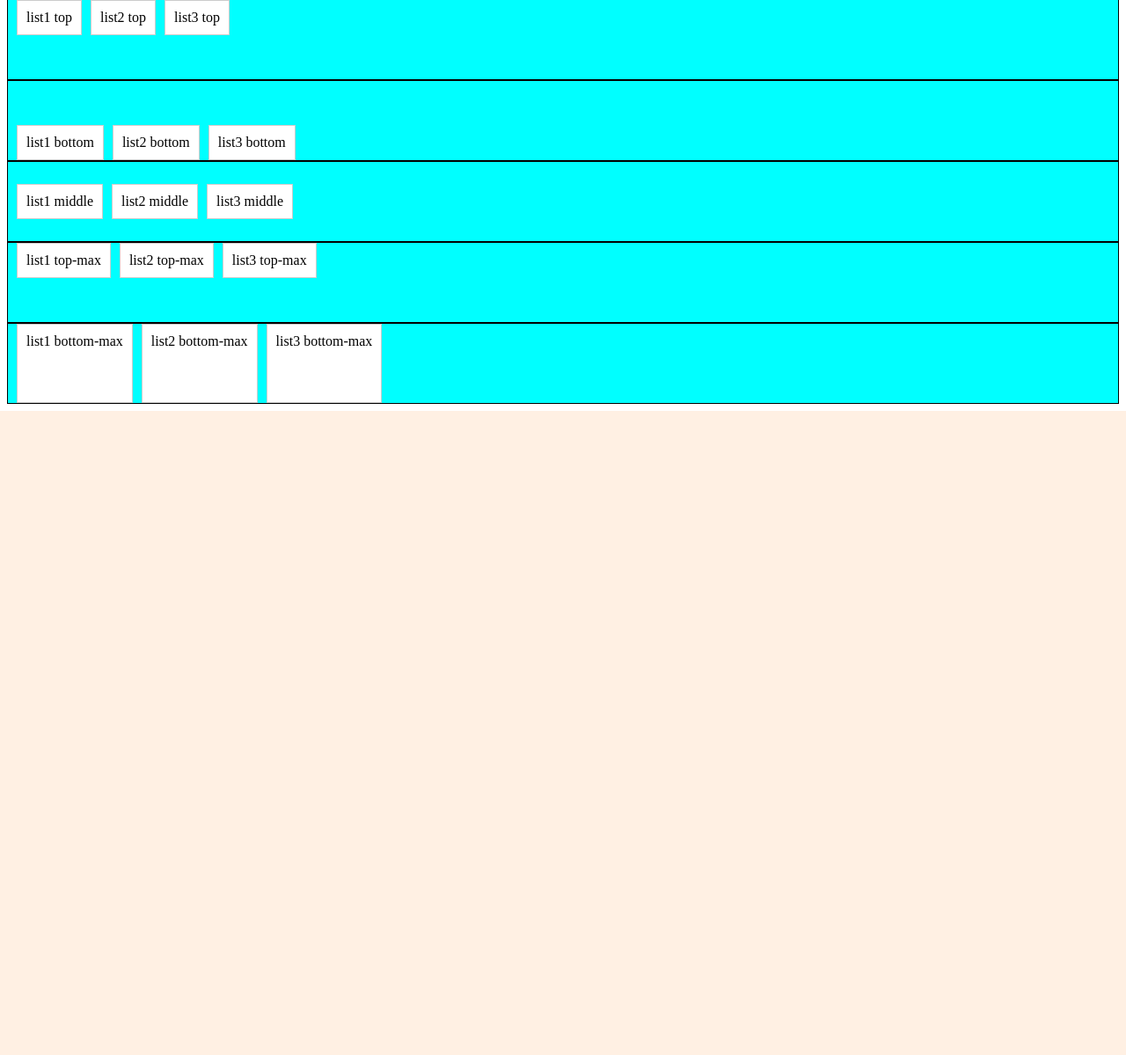
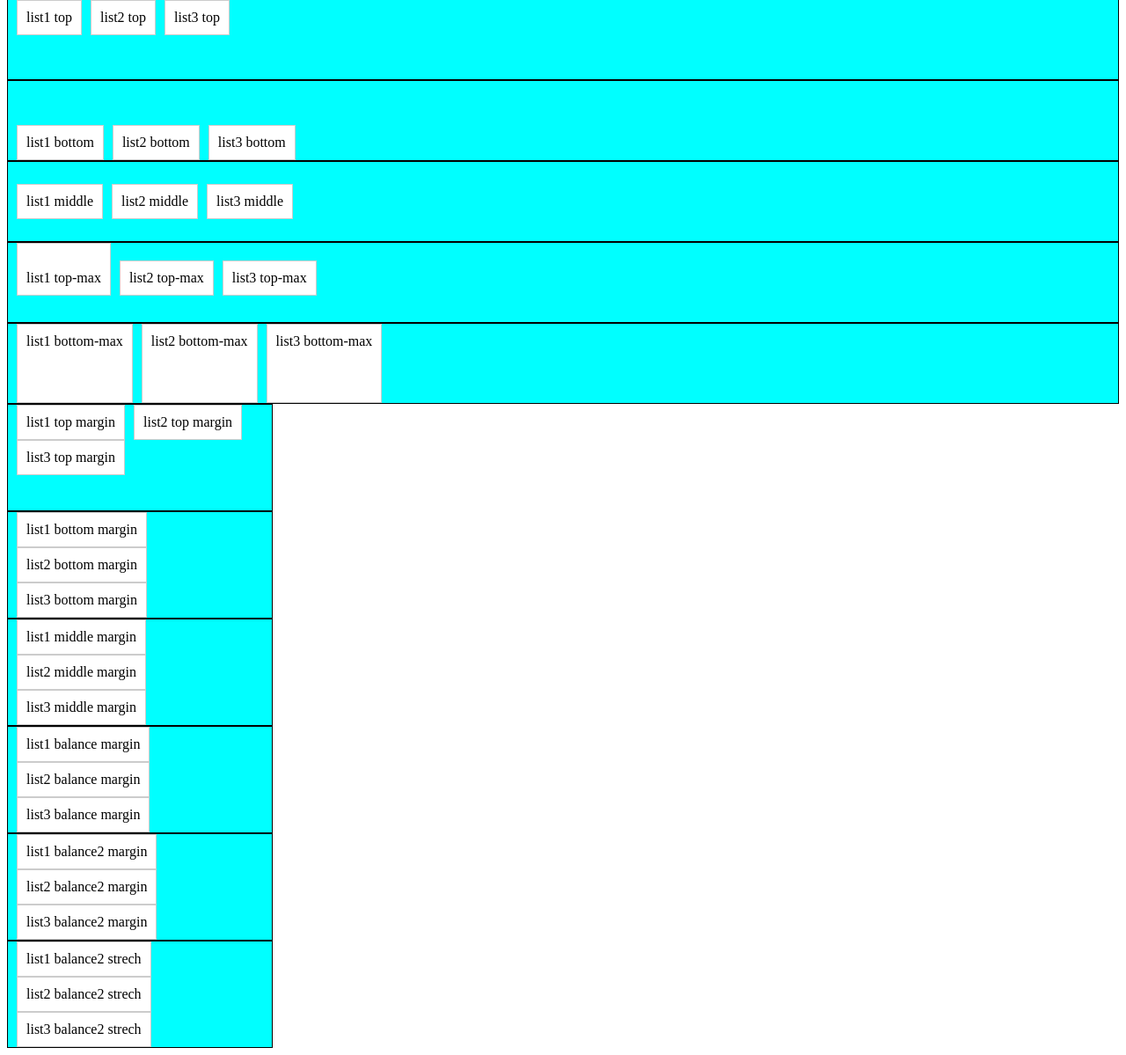
Before and after one commit to umanari145/css, a PHP site: page /flex.html in a window 1280 px wide. Shown: the part 851-2050 px from the top of the page at 88% size. Before the commit the page ends 1318 px from the top, so only its background shows below. Run offline with PHP 8.4, Linux system fonts and the light colour scheme.

Commit message:
余白の使い方などについて

```diff
--- a/flex.html
+++ b/flex.html
@@ -114,7 +114,41 @@
             <div class="flex-item">list3 bottom-max</div>
         </div>
 
+        <div class="flex-container3 flex-top-margin">
+            <div class="flex-item">list1 top margin</div>
+            <div class="flex-item">list2 top margin</div>
+            <div class="flex-item">list3 top margin</div>
+        </div>
 
+        <div class="flex-container3 flex-bottom-margin">
+            <div class="flex-item">list1 bottom margin</div>
+            <div class="flex-item">list2 bottom margin</div>
+            <div class="flex-item">list3 bottom margin</div>
+        </div>
+
+        <div class="flex-container3 flex-middle-margin">
+            <div class="flex-item">list1 middle margin</div>
+            <div class="flex-item">list2 middle margin</div>
+            <div class="flex-item">list3 middle margin</div>
+        </div>
+
+        <div class="flex-container3 flex-balance-margin">
+            <div class="flex-item">list1 balance margin</div>
+            <div class="flex-item">list2 balance margin</div>
+            <div class="flex-item">list3 balance margin</div>
+        </div>
+
+        <div class="flex-container3 flex-balance2-margin">
+            <div class="flex-item">list1 balance2 margin</div>
+            <div class="flex-item">list2 balance2 margin</div>
+            <div class="flex-item">list3 balance2 margin</div>
+        </div>
+
+        <div class="flex-container3 flex-balance2-strech">
+            <div class="flex-item">list1 balance2 strech</div>
+            <div class="flex-item">list2 balance2 strech</div>
+            <div class="flex-item">list3 balance2 strech</div>
+        </div>
 
     </body>
 </html>
--- a/style.css
+++ b/style.css
@@ -86,7 +86,43 @@
   align-items:baseline;
 }
 
+.top-max > .flex-item:first-child{
+  padding-top:30px;
+}
+
 .top-bottom{
   align-items:stretch;
+}
 
+.flex-container3{
+  width:300px;
+  height:120px;
+  display:flex;
+  flex-wrap:wrap;
+  border:1px solid #000;
+  background:#00FFFF;
 }
+
+.flex-top-margin{
+  align-content:flex-start;
+}
+
+.flex-bottom-margin{
+  align-content:flex-end;
+}
+
+.flex-middle-margin{
+  align-content:center;
+}
+
+.flex-balance-margin{
+  align-content:space-between;
+}
+
+.flex-balance2-margin{
+  align-content:space-around;
+}
+
+.flex-strech-margin{
+  align-content:strech;
+}
```
